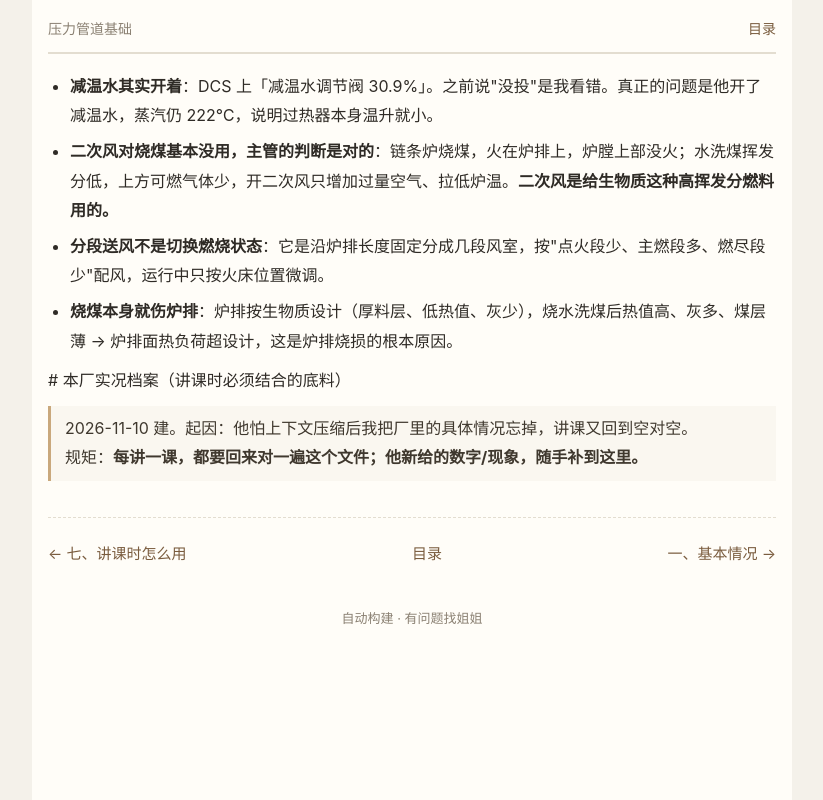
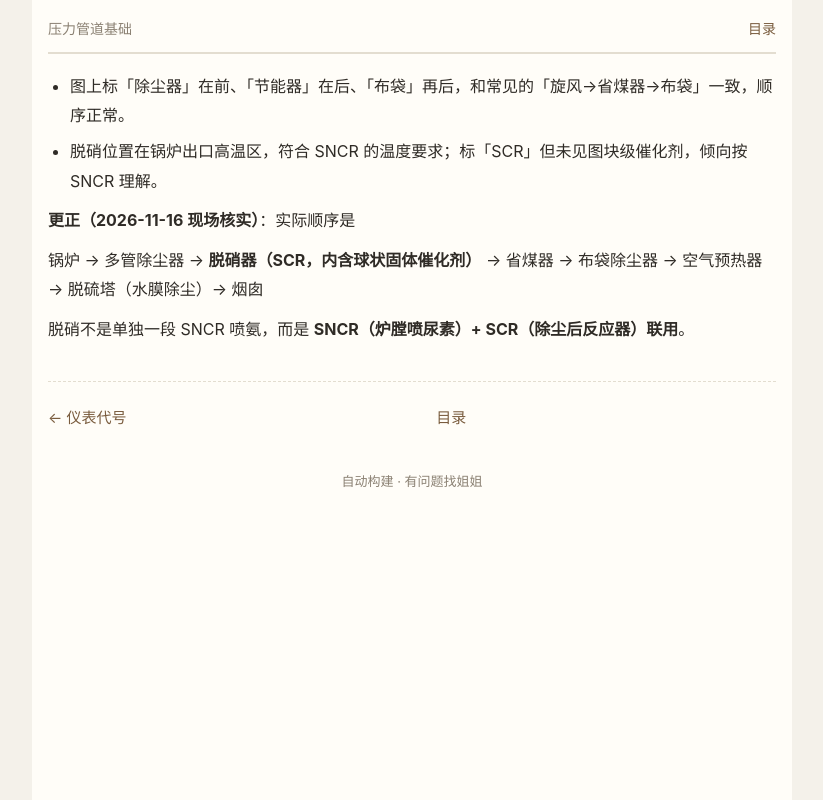
Before and after one commit to sanitiet/note, a plain HTML site: page s49.html in a window 1280 px wide. Shown: the whole page, without its empty margins (228-1051 px from the left). Drawn offline with Linux system fonts and the light colour scheme.

Commit message:
更新 s49.html

```diff
--- a/s49.html
+++ b/s49.html
@@ -1,10 +1,11 @@
 <!DOCTYPE html><html lang="zh-CN"><head><meta charset="utf-8">
 <meta name="viewport" content="width=device-width,initial-scale=1">
-<title>八、讲课中的更正（2026-11-10） · 压力管道基础</title><link rel="stylesheet" href="style.css"></head>
+<title>待核实的顺序 · 压力管道基础</title><link rel="stylesheet" href="style.css"></head>
 <body><div class="wrap">
 <div class="top"><span>压力管道基础</span><a href="index.html">目录</a></div>
-<ul><li><b>减温水其实开着</b>：DCS 上「减温水调节阀 30.9%」。之前说"没投"是我看错。真正的问题是他开了减温水，蒸汽仍 222℃，说明过热器本身温升就小。</li><li><b>二次风对烧煤基本没用，主管的判断是对的</b>：链条炉烧煤，火在炉排上，炉膛上部没火；水洗煤挥发分低，上方可燃气体少，开二次风只增加过量空气、拉低炉温。<b>二次风是给生物质这种高挥发分燃料用的。</b></li><li><b>分段送风不是切换燃烧状态</b>：它是沿炉排长度固定分成几段风室，按"点火段少、主燃段多、燃尽段少"配风，运行中只按火床位置微调。</li><li><b>烧煤本身就伤炉排</b>：炉排按生物质设计（厚料层、低热值、灰少），烧水洗煤后热值高、灰多、煤层薄 → 炉排面热负荷超设计，这是炉排烧损的根本原因。</li></ul>
-<p># 本厂实况档案（讲课时必须结合的底料）</p>
-<blockquote>2026-11-10 建。起因：他怕上下文压缩后我把厂里的具体情况忘掉，讲课又回到空对空。<br>规矩：<b>每讲一课，都要回来对一遍这个文件；他新给的数字/现象，随手补到这里。</b></blockquote>
-<div class="nav"><a href="s48.html">← 七、讲课时怎么用</a><a href="index.html">目录</a><a href="s50.html">一、基本情况 →</a></div>
+<ul><li>图上标「除尘器」在前、「节能器」在后、「布袋」再后，和常见的「旋风→省煤器→布袋」一致，顺序正常。</li><li>脱硝位置在锅炉出口高温区，符合 SNCR 的温度要求；标「SCR」但未见图块级催化剂，倾向按 SNCR 理解。</li></ul>
+<p><b>更正（2026-11-16 现场核实）</b>：实际顺序是</p>
+<p>锅炉 → 多管除尘器 → <b>脱硝器（SCR，内含球状固体催化剂）</b> → 省煤器 → 布袋除尘器 → 空气预热器 → 脱硫塔（水膜除尘）→ 烟囱</p>
+<p>脱硝不是单独一段 SNCR 喷氨，而是 <b>SNCR（炉膛喷尿素）+ SCR（除尘后反应器）联用</b>。</p>
+<div class="nav"><a href="s48.html">← 仪表代号</a><a href="index.html">目录</a><span></span></div>
 <footer>自动构建 · 有问题找姐姐</footer></div></body></html>
```
